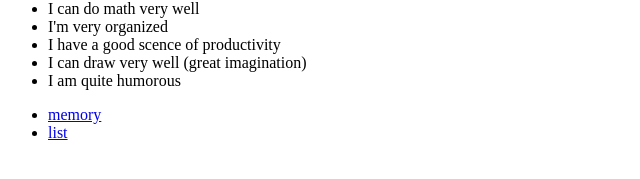
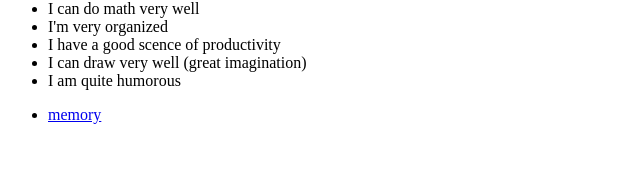
Before and after one commit to abrahamperez/abrahamperez.github.io, a plain HTML site: page index.html in a window 1280 px wide. Shown: the part 369-548 px from the top of the page, 0-640 px from the left. Drawn offline with Linux system fonts and the light colour scheme.

Commit message:
Update index.html

```diff
--- a/index.html
+++ b/index.html
@@ -38,7 +38,7 @@
     </div>
     <ul>
       <li><a href="memory/index.html">memory</a></li>
-      <li><a href="abrahamperez.github.io / LIST">list</a></li>
+
 
     </ul>
 
```
